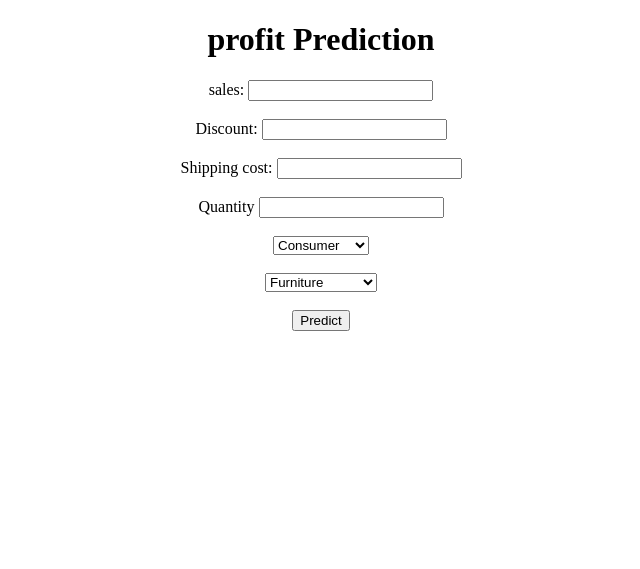
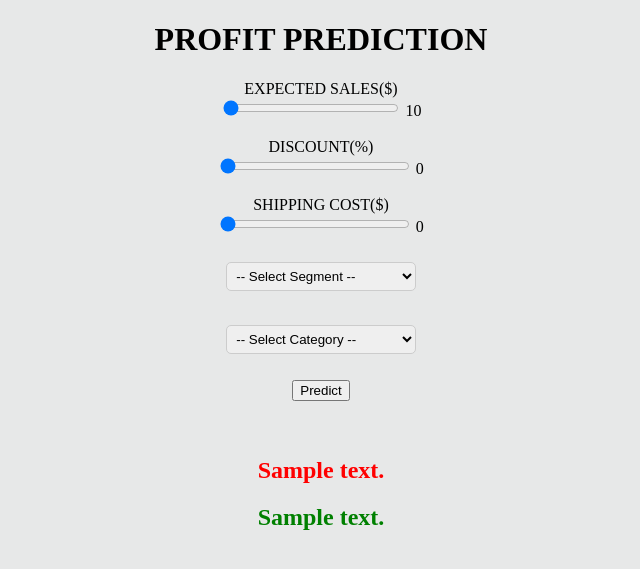
Before and after one commit to muneebpulappatta/Superstore_Profit_prediction, a Flask app: template templates/home3.html in a window 1280 px wide. Shown: the top 569 px of the page, without its empty margins (319-959 px from the left). Run offline with Flask 2, Linux system fonts and the light colour scheme; the template is opened without the code that fills it: most values are stand-ins (such as "Sample title", 1, 10 or a date in 2020); parts of the project's set-up code (start-up, migrations or seed data) failed here and were passed over.

Commit message:
Update home3.html

```diff
--- a/templates/home3.html
+++ b/templates/home3.html
@@ -1,8 +1,23 @@
 <!DOCTYPE html>
 <html lang="en">
 <head>
-    <title>profit Prediction</title>
-    <link rel="stylesheet" >
+  <title>PROFIT PREDICTION</title>
+ <style>
+   body {
+            background-color: #e0e2e2c4;
+            text-align: center;
+            padding: 0px;
+        }
+  input[type=text], select {
+  width: 15%;
+  padding: 12px 20px;
+  margin: 8px 0;
+  display: inline-block;
+  border: 1px solid #ccc;
+  border-radius: 5px;
+  box-sizing: border-box
+}
+  </style>
 </head>
 <body >
 
@@ -10,49 +25,61 @@
 <div  class="input form">
     <center>
     <form action="{{url_for('predict')}}"method="post" id="input head">
-    <h1 id="heading">profit Prediction </h1>
+    <h1 id="heading">PROFIT PREDICTION</h1>
 
-    <label>sales:</label>
-    <input type="text" name="sales" required="">
+    <label>EXPECTED SALES($)</label>
+    <br><input style="width: 14%; ;" type="range" min="10" max="25000" value="10"
+     oninput="this.nextElementSibling.value = this.value"  name="sales" >
+    <output>10</output>
+    <!-- <input style="padding: 5px" type="text" name="sales" required=" ">  -->
+
+
     <br>
     <br>
 
-    <label>Discount:</label>
-    <input type="text" name="discount" required="">
+    <label> DISCOUNT(%)</label><br>
+    <input style="width: 15%; ;" type="range" min="0" max="100" value="0"
+    oninput="this.nextElementSibling.value = this.value" name="discount" >
+    <output>0</output>
+    <!--<input style="padding: 5px" type="text" name="discount" required=" ">  -->
     <br>
     <br>
-    <label>Shipping cost:</label>
-    <input type="text" name="shipping" required="">
+    <label>SHIPPING COST($)</label><br>
+    <input style="width: 15%; ;" type="range" min="0" max="1000" value="0"
+    oninput="this.nextElementSibling.value = this.value" name="shipping" >
+    <output>0</output>
+      <!--<input style="padding: 5px" type="text" name="shipping" required=" ">  -->
     <br>
     <br>
-    <label> Quantity</label>
-    <input type="text" name="quantity" required="">
 
-    <br>
-    <br>
-    <select  id="Segment" name = "Segment_Consumer" placeholder="select">
-
-        <option value="2">Consumer</option>
-        <option value="3">Corporate</option>
-        <option value="4">Home Office</option>
+    <select style="padding: 5px" id="Segment" name = "Segment" >
+      <option value="">-- Select Segment -- </option>
+        <option value="Consumer">Consumer</option>
+        <option value="Corporate">Corporate</option>
+        <option value="Home Office">Home Office</option>
     </select>
     <br>
     <br>
-    <select id="Category" name = "Category_Furniture">
-      <option value="3">Furniture</option>
-	    <option value="2">Technology</option>
-      <option value="4">Office Supplies</option>
+
+    <select style="padding: 5px" id="Category" name = "Category">
+      <option value="">-- Select Category -- </option>
+      <option value="Furniture">Furniture</option>
+	    <option value="Technology">Technology</option>
+      <option value="Office Supplies">Office Supplies</option>
 
 
     </select>
     <br>
     <br>
-    <button id="submit" type="submit">Predict</button>
+    <button  id="submit" type="submit">Predict</button>
     <br>
     <br>
     <br>
   </form>
   </center>
+
+  <h2 style="color:red";text-align:"center" id="result" >{{prediction_text_negative}}</h2>
+  <h2 style="color:green";text-align:"center" id="result" >{{prediction_text_positive}}</h2>
 </div>
 </body>
 </html>
```
